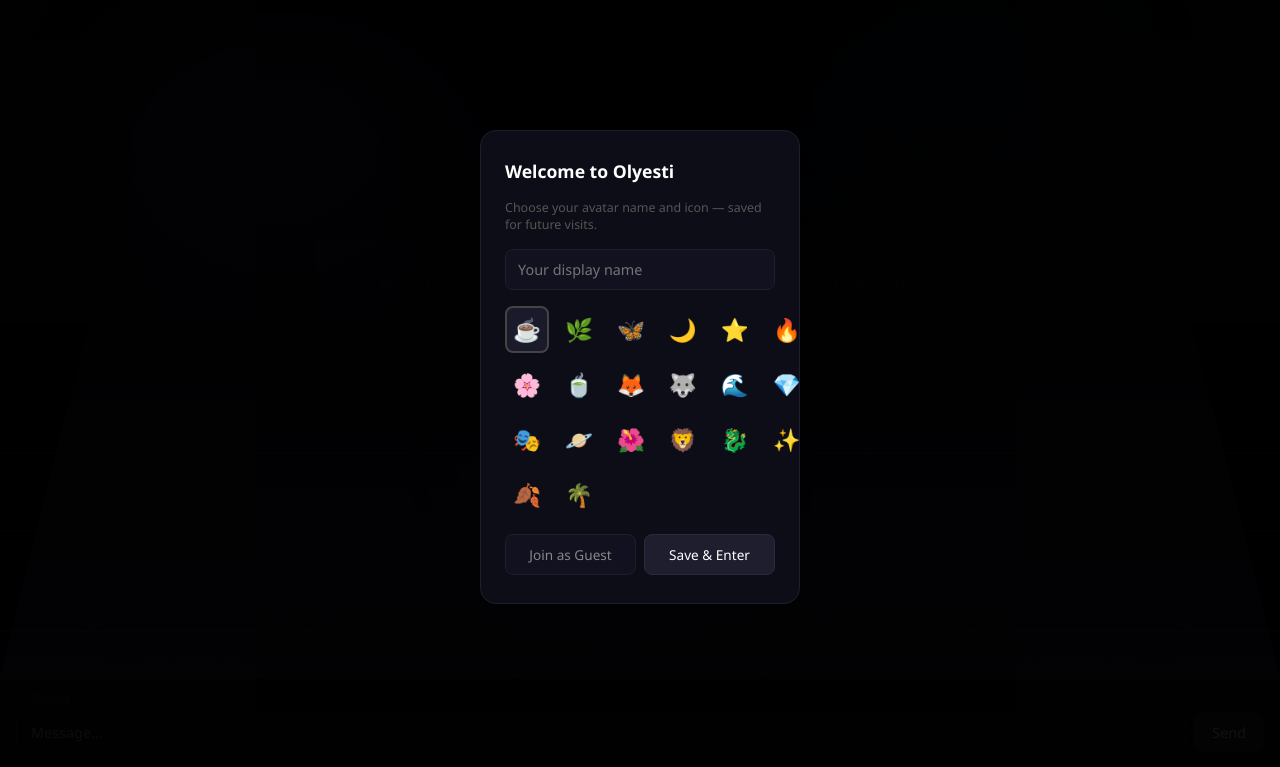
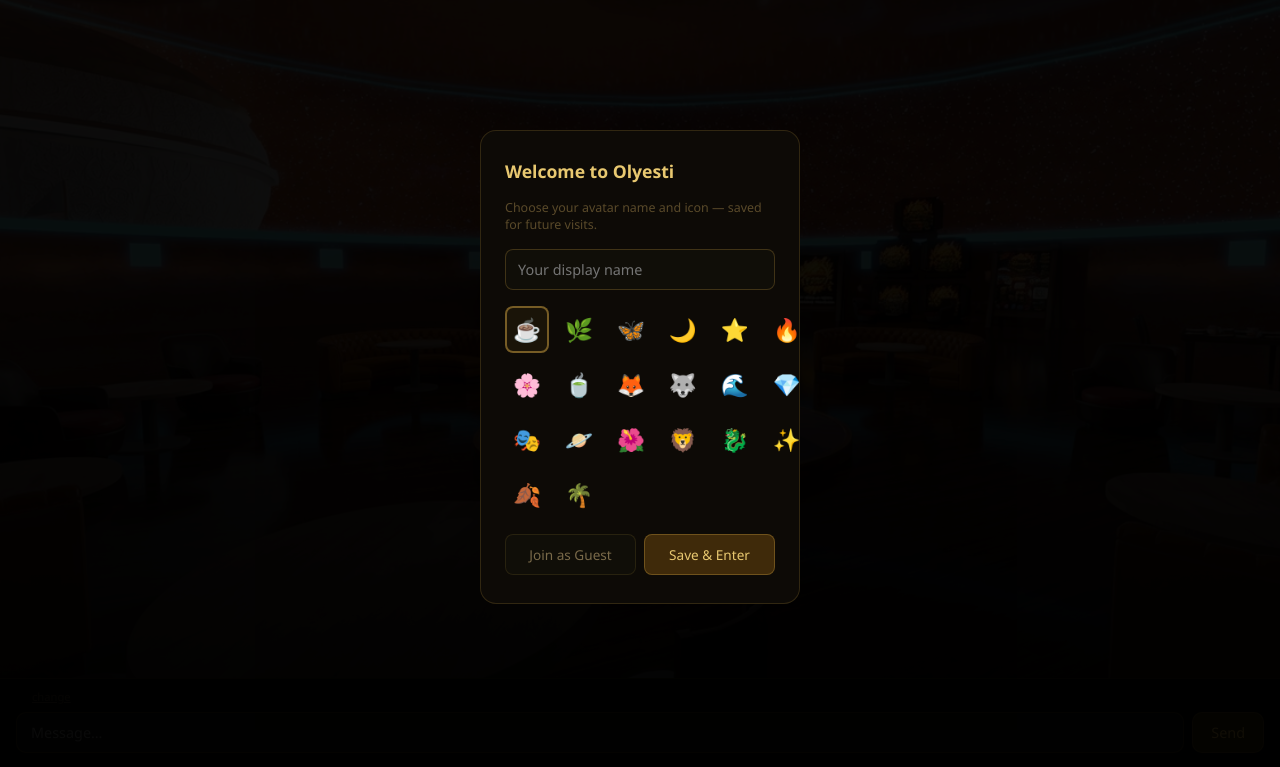
Before and after one commit to olyesti-sl/-olyesti-chat-bridge, a website: page public/index.html in a window 1280 px wide. Shown: the part 33-800 px from the top of the page. Drawn offline with nearby package versions, Linux system fonts and the light colour scheme; no server answers.

Commit message:
Refactor index.html for improved layout and styles
Updated styles and structure of the index.html file to enhance the layout and visual elements. Removed unused styles and adjusted existing ones for better appearance.

```diff
--- a/public/index.html
+++ b/public/index.html
@@ -17,198 +17,133 @@
   overflow: hidden;
 }
 
-/* SCENE */
 #scene {
   flex: 1;
   position: relative;
   overflow: hidden;
-  perspective: 800px;
 }
 
-/* Floor */
-#scene::before {
+#bg {
+  position: absolute;
+  inset: 0;
+  background: url('lounge.jpg') center center / cover no-repeat;
+  filter: brightness(0.75);
+}
+
+#bg::after {
   content: '';
   position: absolute;
-  bottom: 0; left: 0; right: 0;
-  height: 55%;
-  background: linear-gradient(180deg, #0a0a14 0%, #12121f 40%, #1a1428 100%);
-  transform: rotateX(20deg);
-  transform-origin: bottom center;
+  inset: 0;
+  background: linear-gradient(to bottom, transparent 40%, rgba(0,0,0,0.65) 100%);
 }
 
-/* Ceiling/walls */
-#scene::after {
-  content: '';
-  position: absolute;
-  top: 0; left: 0; right: 0;
-  height: 50%;
-  background: linear-gradient(180deg, #05050a 0%, #0d0d1a 100%);
-}
-
-/* Ambient glow spots */
-.glow {
-  position: absolute;
-  border-radius: 50%;
-  filter: blur(60px);
-  pointer-events: none;
-  z-index: 1;
-}
-.glow-1 { width: 300px; height: 200px; background: rgba(80,40,120,0.25); top: 10%; left: 10%; }
-.glow-2 { width: 250px; height: 180px; background: rgba(20,60,100,0.2); top: 5%; right: 15%; }
-.glow-3 { width: 200px; height: 150px; background: rgba(100,50,20,0.15); bottom: 20%; left: 40%; }
-
-/* Floor grid lines for 3D effect */
-#grid {
-  position: absolute;
-  bottom: 0; left: 0; right: 0;
-  height: 50%;
-  z-index: 2;
-  overflow: hidden;
-}
-#grid svg { width: 100%; height: 100%; }
-
-/* Back wall decor */
-#wall {
-  position: absolute;
-  top: 0; left: 0; right: 0;
-  height: 52%;
-  z-index: 2;
-  display: flex;
-  align-items: flex-end;
-  justify-content: center;
-  padding-bottom: 8px;
-}
-.wall-panel {
-  width: 180px;
-  height: 90px;
-  border: 1px solid rgba(255,255,255,0.04);
-  border-radius: 4px;
-  margin: 0 12px;
-  background: rgba(255,255,255,0.02);
-  display: flex;
-  align-items: center;
-  justify-content: center;
-  font-size: 0.65rem;
-  color: rgba(255,255,255,0.08);
-  letter-spacing: 0.15em;
-  text-transform: uppercase;
-}
-
-/* Characters container */
 #stage {
   position: absolute;
-  bottom: 28%;
+  bottom: 10%;
   left: 0; right: 0;
-  height: 200px;
-  z-index: 10;
   display: flex;
   align-items: flex-end;
   justify-content: center;
   gap: 60px;
+  z-index: 10;
 }
 
 .character {
   display: flex;
   flex-direction: column;
   align-items: center;
-  position: relative;
   animation: float 3s ease-in-out infinite;
 }
 .character:nth-child(2) { animation-delay: 0.5s; }
 .character:nth-child(3) { animation-delay: 1s; }
 .character:nth-child(4) { animation-delay: 1.5s; }
+.character:nth-child(5) { animation-delay: 2s; }
 
 @keyframes float {
   0%, 100% { transform: translateY(0); }
-  50% { transform: translateY(-6px); }
+  50% { transform: translateY(-7px); }
 }
 
 .char-bubble {
-  background: rgba(20,15,35,0.92);
-  border: 1px solid rgba(255,255,255,0.1);
+  background: rgba(10,8,20,0.88);
+  border: 1px solid rgba(255,220,100,0.2);
   border-radius: 12px;
-  padding: 6px 10px;
+  padding: 6px 11px;
   font-size: 0.72rem;
-  color: #ccc;
+  color: #e8d8b0;
   max-width: 160px;
   text-align: center;
   margin-bottom: 8px;
-  position: relative;
   opacity: 0;
   transition: opacity 0.3s;
-  line-height: 1.3;
+  line-height: 1.35;
   word-break: break-word;
+  position: relative;
 }
 .char-bubble.visible { opacity: 1; }
 .char-bubble::after {
   content: '';
   position: absolute;
-  bottom: -6px;
-  left: 50%;
+  bottom: -6px; left: 50%;
   transform: translateX(-50%);
   border: 6px solid transparent;
-  border-top-color: rgba(255,255,255,0.1);
+  border-top-color: rgba(255,220,100,0.2);
   border-bottom: none;
 }
 
 .char-body {
-  width: 56px;
-  height: 80px;
-  position: relative;
   display: flex;
   flex-direction: column;
   align-items: center;
 }
 
 .char-head {
-  width: 44px;
-  height: 44px;
+  width: 48px;
+  height: 48px;
   border-radius: 50%;
   display: flex;
   align-items: center;
   justify-content: center;
-  font-size: 1.5rem;
-  border: 2px solid rgba(255,255,255,0.15);
-  box-shadow: 0 0 20px rgba(150,100,255,0.2);
-  position: relative;
-  z-index: 2;
+  font-size: 1.6rem;
+  border: 2px solid rgba(255,200,80,0.3);
+  box-shadow: 0 0 18px rgba(200,140,40,0.3), 0 4px 12px rgba(0,0,0,0.5);
+  background: rgba(20,14,8,0.85);
 }
 
 .char-torso {
-  width: 32px;
-  height: 36px;
+  width: 34px;
+  height: 38px;
   border-radius: 8px 8px 4px 4px;
   margin-top: -4px;
 }
 
 .char-name {
   font-size: 0.65rem;
-  color: rgba(255,255,255,0.4);
-  margin-top: 4px;
-  letter-spacing: 0.05em;
+  color: rgba(255,220,140,0.7);
+  margin-top: 5px;
+  letter-spacing: 0.06em;
   white-space: nowrap;
+  text-shadow: 0 1px 6px rgba(0,0,0,1);
 }
 
 .char-shadow {
-  width: 40px;
-  height: 8px;
-  background: rgba(0,0,0,0.4);
+  width: 38px; height: 8px;
+  background: rgba(0,0,0,0.5);
   border-radius: 50%;
   filter: blur(4px);
-  margin-top: 2px;
+  margin-top: 3px;
 }
 
-/* SL relay character — fixed left */
-#sl-char {
-  position: absolute;
-  left: 40px;
-  bottom: 0;
-}
+.color-0 { background: linear-gradient(180deg,#3d2a0a,#1e1205); }
+.color-1 { background: linear-gradient(180deg,#1a2a3d,#0a1220); }
+.color-2 { background: linear-gradient(180deg,#2d1a0a,#180d05); }
+.color-3 { background: linear-gradient(180deg,#1a3d2a,#0a2015); }
+.color-4 { background: linear-gradient(180deg,#3d1a2a,#200a15); }
+.color-5 { background: linear-gradient(180deg,#2a2a1a,#151508); }
 
-/* Footer */
 footer {
-  background: rgba(8,8,14,0.95);
-  border-top: 1px solid #1a1a2a;
+  background: rgba(6,4,2,0.96);
+  border-top: 1px solid rgba(255,200,80,0.12);
   padding: 10px 16px 14px;
   z-index: 20;
   display: flex;
@@ -220,54 +155,54 @@
   align-items: center;
   gap: 8px;
   font-size: 0.75rem;
-  color: #444;
+  color: #555;
 }
 #identityBar #myAvatar { font-size: 1rem; }
-#identityBar #myName { color: #666; }
-#changeId { cursor: pointer; color: #333; text-decoration: underline; font-size: 0.7rem; }
-#changeId:hover { color: #888; }
+#identityBar #myName { color: #7a6a4a; }
+#changeId { cursor: pointer; color: #3a3020; text-decoration: underline; font-size: 0.7rem; }
+#changeId:hover { color: #aa9060; }
 #compose { display: flex; gap: 8px; }
 input, button { font-family: inherit; font-size: 0.9rem; border: none; outline: none; }
 #msgInput {
   flex: 1;
-  background: #0f0f18;
-  color: #e8e8e8;
-  border: 1px solid #1e1e2e;
+  background: #100e08;
+  color: #e8d8b0;
+  border: 1px solid rgba(255,200,80,0.15);
   border-radius: 10px;
   padding: 10px 14px;
 }
-#msgInput:focus { border-color: #333; }
+#msgInput:focus { border-color: rgba(255,200,80,0.35); }
 #sendBtn {
-  background: #1e1e2e;
-  color: #aaa;
+  background: rgba(180,120,20,0.25);
+  color: #d4a840;
+  border: 1px solid rgba(255,200,80,0.2);
   border-radius: 10px;
   padding: 10px 18px;
   cursor: pointer;
   transition: background 0.2s;
 }
-#sendBtn:hover { background: #2a2a3e; color: #fff; }
+#sendBtn:hover { background: rgba(180,120,20,0.4); color: #ffcc60; }
 
-/* Modal */
 #modal {
   position: fixed; inset: 0;
-  background: rgba(0,0,0,0.9);
+  background: rgba(0,0,0,0.92);
   display: flex; align-items: center; justify-content: center;
   z-index: 200;
 }
 #modalBox {
-  background: #0d0d18;
-  border: 1px solid #1e1e2e;
+  background: #0d0a06;
+  border: 1px solid rgba(255,200,80,0.15);
   border-radius: 16px;
   padding: 28px 24px;
   width: 320px;
   display: flex; flex-direction: column; gap: 16px;
 }
-#modalBox h2 { font-size: 1.1rem; color: #fff; }
-#modalBox p { font-size: 0.78rem; color: #555; }
+#modalBox h2 { font-size: 1.1rem; color: #e8c870; }
+#modalBox p { font-size: 0.78rem; color: #5a4a2a; }
 #nameInput {
-  background: #111120;
-  color: #e8e8e8;
-  border: 1px solid #1e1e2e;
+  background: #100e08;
+  color: #e8d8b0;
+  border: 1px solid rgba(255,200,80,0.2);
   border-radius: 8px;
   padding: 10px 12px;
   font-size: 0.9rem;
@@ -280,24 +215,16 @@
   padding: 6px; border-radius: 8px;
   border: 2px solid transparent; transition: border-color 0.15s;
 }
-.icon-opt.selected { border-color: #444; background: #1a1a2a; }
+.icon-opt.selected { border-color: rgba(255,200,80,0.4); background: #1a1408; }
 .modal-btns { display: flex; gap: 8px; }
 .modal-btns button {
   flex: 1; padding: 10px; border-radius: 8px;
   cursor: pointer; font-family: inherit; font-size: 0.85rem;
 }
-#guestBtn { background: #111120; color: #888; border: 1px solid #1e1e2e; }
-#saveBtn { background: #1e1e2e; color: #fff; border: 1px solid #2a2a3e; }
-#guestBtn:hover { background: #16161f; }
-#saveBtn:hover { background: #2a2a3e; }
-
-/* Color palette for char bodies */
-.color-0 { background: linear-gradient(180deg,#2d1f4e,#1a1230); }
-.color-1 { background: linear-gradient(180deg,#1f3a4e,#0f2030); }
-.color-2 { background: linear-gradient(180deg,#3a2010,#201008); }
-.color-3 { background: linear-gradient(180deg,#1f4e2d,#0f3018); }
-.color-4 { background: linear-gradient(180deg,#4e1f2d,#300f18); }
-.color-5 { background: linear-gradient(180deg,#2a2a1f,#18180f); }
+#guestBtn { background: #100e08; color: #7a6a4a; border: 1px solid rgba(255,200,80,0.1); }
+#saveBtn { background: rgba(180,120,20,0.3); color: #e8c870; border: 1px solid rgba(255,200,80,0.25); }
+#guestBtn:hover { background: #181408; }
+#saveBtn:hover { background: rgba(180,120,20,0.5); }
 </style>
 </head>
 <body>
@@ -316,47 +243,12 @@
 </div>
 
 <div id="scene">
-  <div class="glow glow-1"></div>
-  <div class="glow glow-2"></div>
-  <div class="glow glow-3"></div>
-
-  <div id="wall">
-    <div class="wall-panel">Olyesti</div>
-    <div class="wall-panel" style="width:240px;height:110px;font-size:1.8rem;color:rgba(255,255,255,0.06);">✦</div>
-    <div class="wall-panel">Second Life</div>
-  </div>
-
-  <div id="grid">
-    <svg viewBox="0 0 1000 300" preserveAspectRatio="none" xmlns="http://www.w3.org/2000/svg">
-      <!-- Perspective grid lines -->
-      <defs>
-        <linearGradient id="fade" x1="0" y1="0" x2="0" y2="1">
-          <stop offset="0%" stop-color="#1a1a2e" stop-opacity="0.8"/>
-          <stop offset="100%" stop-color="#1a1a2e" stop-opacity="0.1"/>
-        </linearGradient>
-      </defs>
-      <!-- Horizontal lines -->
-      <line x1="0" y1="20" x2="1000" y2="20" stroke="rgba(255,255,255,0.03)" stroke-width="1"/>
-      <line x1="0" y1="60" x2="1000" y2="60" stroke="rgba(255,255,255,0.04)" stroke-width="1"/>
-      <line x1="0" y1="110" x2="1000" y2="110" stroke="rgba(255,255,255,0.05)" stroke-width="1"/>
-      <line x1="0" y1="175" x2="1000" y2="175" stroke="rgba(255,255,255,0.06)" stroke-width="1"/>
-      <line x1="0" y1="260" x2="1000" y2="260" stroke="rgba(255,255,255,0.07)" stroke-width="1"/>
-      <!-- Vertical perspective lines converging to center -->
-      <line x1="500" y1="0" x2="0" y2="300" stroke="rgba(255,255,255,0.03)" stroke-width="1"/>
-      <line x1="500" y1="0" x2="200" y2="300" stroke="rgba(255,255,255,0.03)" stroke-width="1"/>
-      <line x1="500" y1="0" x2="400" y2="300" stroke="rgba(255,255,255,0.03)" stroke-width="1"/>
-      <line x1="500" y1="0" x2="600" y2="300" stroke="rgba(255,255,255,0.03)" stroke-width="1"/>
-      <line x1="500" y1="0" x2="800" y2="300" stroke="rgba(255,255,255,0.03)" stroke-width="1"/>
-      <line x1="500" y1="0" x2="1000" y2="300" stroke="rgba(255,255,255,0.03)" stroke-width="1"/>
-    </svg>
-  </div>
-
+  <div id="bg"></div>
   <div id="stage">
-    <!-- SL relay character always present -->
     <div class="character" id="char-sl">
-      <div class="char-bubble" id="bubble-sl">Connected to Second Life</div>
+      <div class="char-bubble visible" id="bubble-sl">Connected to Second Life</div>
       <div class="char-body">
-        <div class="char-head" style="background:#0d1a2e;">🌐</div>
+        <div class="char-head">🌐</div>
         <div class="char-torso color-1"></div>
       </div>
       <div class="char-name">SL Relay</div>
@@ -391,7 +283,7 @@
 
 let selectedIcon = ICONS[0];
 let identity = null;
-const activeChars = {}; // key -> { el, bubbleEl, timer }
+const activeChars = {};
 
 ICONS.forEach((ic, i) => {
   const d = document.createElement('div');
@@ -419,32 +311,23 @@
 
 function getOrCreateChar(key, icon, name, colorClass) {
   if (activeChars[key]) return activeChars[key];
-
   const char = document.createElement('div');
   char.className = 'character';
   char.style.animationDelay = (Object.keys(activeChars).length * 0.4) + 's';
-
   const bubble = document.createElement('div');
   bubble.className = 'char-bubble';
-
   const body = document.createElement('div');
   body.className = 'char-body';
-
   const head = document.createElement('div');
   head.className = 'char-head';
-  head.style.background = '#1a1228';
   head.textContent = icon;
-
   const torso = document.createElement('div');
   torso.className = 'char-torso ' + colorClass;
-
   const nameEl = document.createElement('div');
   nameEl.className = 'char-name';
   nameEl.textContent = name;
-
   const shadow = document.createElement('div');
   shadow.className = 'char-shadow';
-
   body.appendChild(head);
   body.appendChild(torso);
   char.appendChild(bubble);
@@ -452,7 +335,6 @@
   char.appendChild(nameEl);
   char.appendChild(shadow);
   stage.appendChild(char);
-
   activeChars[key] = { el: char, bubbleEl: bubble, timer: null };
   return activeChars[key];
 }
@@ -466,11 +348,10 @@
 }
 
 function handleMessage(msg) {
+  const slBubble = document.getElementById('bubble-sl');
   if (msg.source === 'secondlife') {
     const key = 'sl_' + msg.speaker;
     showMessage(key, iconForName(msg.speaker), msg.speaker, colorForName(msg.speaker), msg.text);
-    // Also show on SL relay bubble briefly
-    const slBubble = document.getElementById('bubble-sl');
     slBubble.textContent = msg.speaker + ': ' + msg.text.slice(0, 60);
     slBubble.classList.add('visible');
     setTimeout(() => slBubble.classList.remove('visible'), 5000);
@@ -492,7 +373,6 @@
 function applyIdentity() {
   myAvatarEl.textContent = identity.icon;
   myNameEl.textContent = identity.name;
-  // Create the user's own character
   getOrCreateChar('me', identity.icon, identity.name, colorForName(identity.name));
 }
 
@@ -517,10 +397,7 @@
 };
 
 const socket = io();
-socket.on('history', msgs => {
-  // Show last few messages as character bubbles
-  msgs.slice(-5).forEach(m => handleMessage(m));
-});
+socket.on('history', msgs => msgs.slice(-5).forEach(m => handleMessage(m)));
 socket.on('message', msg => handleMessage(msg));
 
 function send() {
```
